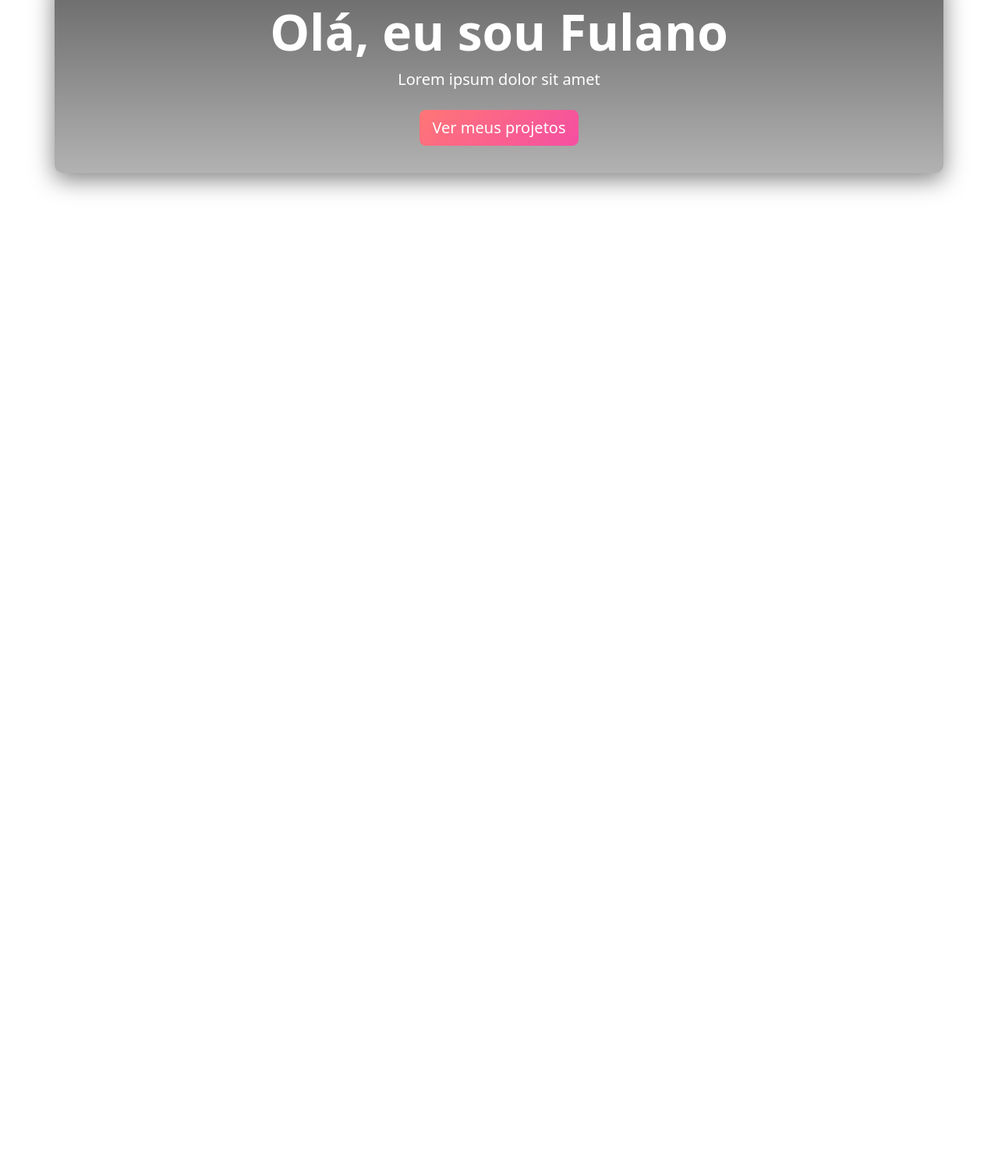
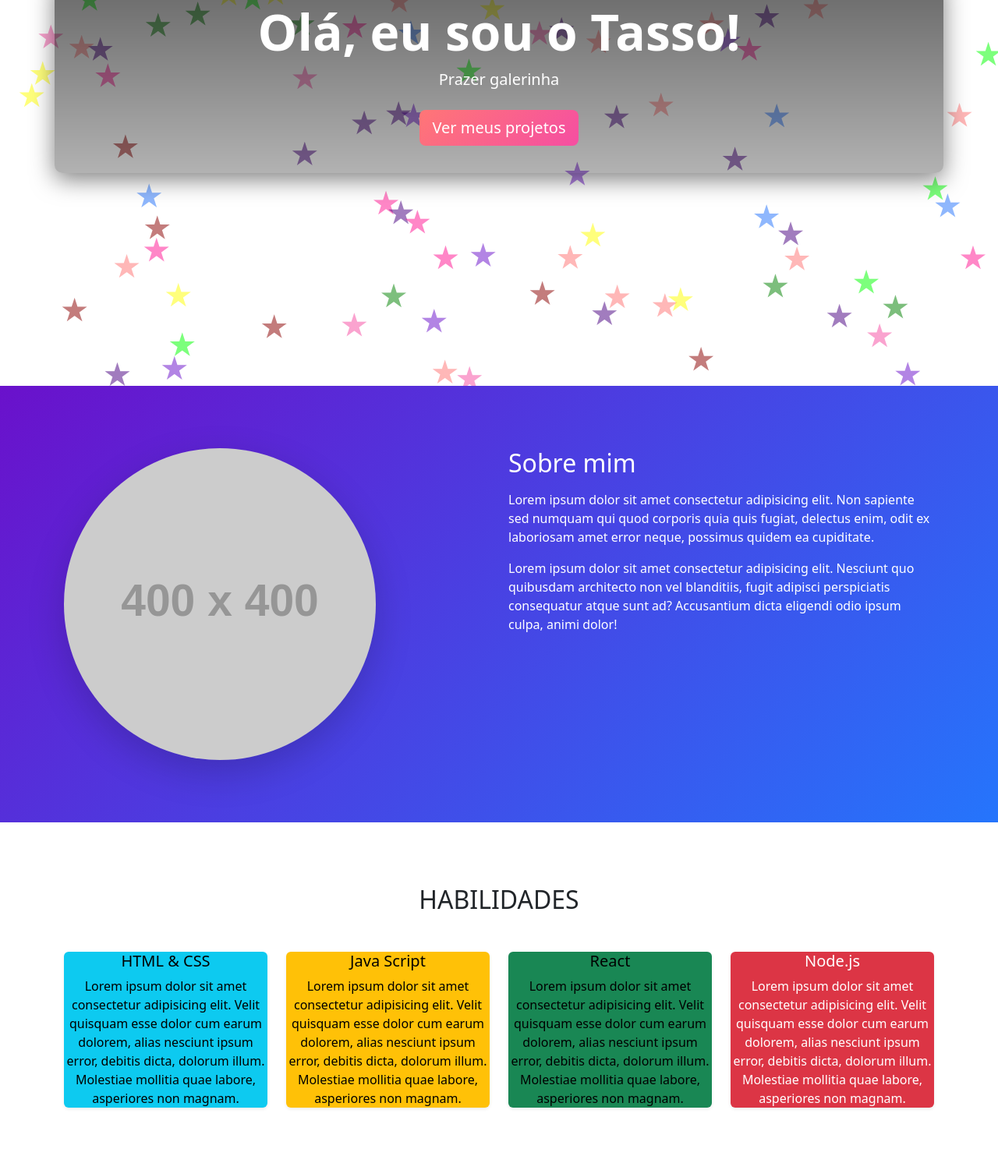
Before and after one commit to tassonogueira/portifolio-aula-14, a plain HTML site: page index.html in a window 1280 px wide. Shown: the part 305-1806 px from the top of the page at 78% size. Before the commit the page ends 800 px from the top, so only its background shows below. Drawn offline with nearby package versions, Linux system fonts and the light colour scheme; placeholder pictures from the web are drawn by us; animation ran at ten frames a second.

Commit message:
WIP: SEÇÃO HABILIDADES

```diff
--- a/index.html
+++ b/index.html
@@ -1,33 +1,25 @@
 <!DOCTYPE html>
 <html lang="pt-br">
+
 <head>
   <meta charset="UTF-8" />
   <meta name="viewport" content="width=device-width, initial-scale=1.0" />
   <title>Portifólio - Senac</title>
-    <link
-      href="https://cdn.jsdelivr.net/npm/bootstrap@5.3.2/dist/css/bootstrap.min.css"
-      rel="stylesheet" />
+  <link href="https://cdn.jsdelivr.net/npm/bootstrap@5.3.2/dist/css/bootstrap.min.css" rel="stylesheet" />
 
-    <link
-      href="https://cdn.jsdelivr.net/npm/aos@2.3.4/dist/aos.css"
-      rel="stylesheet" />
+  <link href="https://cdn.jsdelivr.net/npm/aos@2.3.4/dist/aos.css" rel="stylesheet" />
 
   <link rel="stylesheet" href="./src/assets/css/styles.css" />
 </head>
+
 <body>
 
   <!-- Navbar -->
   <nav class="navbar navbar-expand-lg navbar-dark bg-primary fixed-top">
     <div class="container">
       <a class="navbar-brand" href="#">Portifólio</a>
-          <button class="navbar-toggler"
-            type="button"
-            data-bs-toggle="collapse"
-            data-bs-target="#navbarNav"
-            aria-controls="navbarNav"
-            aria-expanded="false"
-            aria-label="Toggle navigation"
-        >
+      <button class="navbar-toggler" type="button" data-bs-toggle="collapse" data-bs-target="#navbarNav"
+        aria-controls="navbarNav" aria-expanded="false" aria-label="Toggle navigation">
         <span class="navbar-toggler-icon"></span>
       </button>
       <div class="collapse navbar-collapse" id="navbarNav">
@@ -36,15 +28,13 @@
             <a class="nav-link" href="#sobre">Sobre</a>
           </li>
           <li class="nav-item">
-                <a class="nav-link" href="#habilidades">Habilitades</a>
+            <a class="nav-link" href="#habilidades">Habilidades</a>
           </li>
           <li class="nav-item">
             <a class="nav-link" href="#projetos">Projetos</a>
           </li>
           <li class="nav-item">
-                <a class="nav-link" href="#contato"
-                    data-bs-toggle="modal"
-                    data-bs-target="#contatoModal">Contato</a>
+            <a class="nav-link" href="#contato" data-bs-toggle="modal" data-bs-target="#contatoModal">Contato</a>
           </li>
         </ul>
       </div>
@@ -55,18 +45,133 @@
   <header>
     <div id="particles-js"></div>
     <div class="container bg-container" data-aos="fade-up">
-            <h1 class="display-3 fw-bold">Olá, eu sou Fulano</h1>
-            <p class="lead mb-4">Lorem ipsum dolor sit amet</p>
+      <h1 class="display-3 fw-bold">Olá, eu sou o Tasso!</h1>
+      <p class="lead mb-4">Prazer galerinha</p>
       <a href="#projetos" class="btn btn-gradient btn-lg">Ver meus projetos</a>
     </div>
   </header>
+
+   <!-- Sobre -->
+   <section id="sobre" class="bg-gradient-purple" data-aos="fade-right">
+  <div class="container">
+    <div class="row alignítems-center text-center text-md-start">
+      <div class="col-md-6 mb-4 mb-md-0">
+        <img src="https://placehold.co/400x400/png" alt="foto de perfil"
+          class="img-fluid rounded-circle shadow-lg">
+    </div>
+    <div class="col-md-6">
+      <h2 class="mb-3">Sobre mim</h2>
+      <p>
+         Lorem ipsum dolor sit amet consectetur adipisicing elit. Non sapiente sed
+          numquam qui quod corporis quia quis fugiat, delectus enim, odit ex laboriosam
+          amet error neque, possimus quidem ea cupiditate.
+
+      </p>
+
+      <p>
+
+         Lorem ipsum dolor sit amet consectetur adipisicing elit. Nesciunt quo quibusdam architecto non vel blanditiis,
+        fugit adipisci perspiciatis consequatur atque sunt ad? Accusantium dicta eligendi odio ipsum culpa, animi dolor!
+       </p>
+
+    </div>
+  </div>
+</div>
+</section>
+<section id="Habilidades" class="bg-gradient-pink"  data-aos="fade-left">
+
+  <div class="container">
+    <h2 class="text-center mb-5"> HABILIDADES</h2>
+      <div class="row g-4 text-center">
+
+        <div class="col-md-3" data-aos="zoom-in"  data-aos-delay="100">
+          <div  class="card h-100 card-hover shadow-sm border-0 bg-info text-black">
+            <h5 class="card-title">HTML & CSS</h5>
+             <p class="card-text">
+
+          Lorem ipsum dolor sit amet consectetur adipisicing elit. Velit quisquam esse dolor cum earum dolorem,
+           alias nesciunt ipsum error, debitis dicta, dolorum illum. Molestiae mollitia quae labore, asperiores non magnam.
+        </p>
+
+        </div>
+        </div>
+
+
+       <div class="col-md-3" data-aos="zoom-in"  data-aos-delay="200">
+        <div  class="card h-100 card-hover shadow-sm border-0 bg-warning text-black">
+          <h5 class="card-title">Java Script</h5>
+           <p class="card-text">
+
+        Lorem ipsum dolor sit amet consectetur adipisicing elit. Velit quisquam esse dolor cum earum dolorem,
+         alias nesciunt ipsum error, debitis dicta, dolorum illum. Molestiae mollitia quae labore, asperiores non magnam.
+      </p>
+
+      </div>
+      </div>
+
+      <div class="col-md-3" data-aos="zoom-in"  data-aos-delay="300">
+        <div  class="card h-100 card-hover shadow-sm border-0 bg-success text-black">
+          <h5 class="card-title">React</h5>
+           <p class="card-text">
+
+        Lorem ipsum dolor sit amet consectetur adipisicing elit. Velit quisquam esse dolor cum earum dolorem,
+         alias nesciunt ipsum error, debitis dicta, dolorum illum. Molestiae mollitia quae labore, asperiores non magnam.
+      </p>
+
+      </div>
+      </div>
+
+      <div class="col-md-3" data-aos="zoom-in"  data-aos-delay="400">
+        <div  class="card h-100 card-hover shadow-sm border-0 bg-danger text-white">
+          <h5 class="card-title">Node.js</h5>
+           <p class="card-text">
+
+        Lorem ipsum dolor sit amet consectetur adipisicing elit. Velit quisquam esse dolor cum earum dolorem,
+         alias nesciunt ipsum error, debitis dicta, dolorum illum. Molestiae mollitia quae labore, asperiores non magnam.
+      </p>
+
+      </div>
+      </div>
+      </div>
+    </div>
+
+
+</section>
 
   <script src="https://cdn.jsdelivr.net/npm/bootstrap@5.3.2/dist/js/bootstrap.bundle.min.js"></script>
   <script src="https://cdn.jsdelivr.net/npm/aos@2.3.4/dist/aos.js"></script>
   <script src="https://cdn.jsdelivr.net/npm/particles.js@2.0.0/particles.min.js"></script>
 
   <script>
-        AOS.init({duration: 1000, once: true});
+    AOS.init({ duration: 1000, once: true });
+
+    particlesJS("particles-js", {
+    particles: {
+        number: {value: 90},
+        color: {value: ["#ff7676", "#F54ea2", "#6A11CB", "#2575FC", "#FFFF00","#008000","#8B0000", "#4B0082", "#FF1493", "#00FF00"]},
+        shape: {type: "star"},
+        opacity: {value: 0.3},
+        size: {value: 10},
+        move: {
+          enable: true,
+          speed: 3,
+          direction: "none"
+        },
+      },
+        interactivity: {
+          events: {
+            onhover:{
+              enable: true,
+              mode: "repulse"
+          }
+        }
+      }
+    });
+
   </script>
+
+
+
 </body>
+
 </html>
--- a/src/assets/css/styles.css
+++ b/src/assets/css/styles.css
@@ -1,7 +1,7 @@
 header{
     position: relative;
     min-height: 100vh;
-    color: #fff;
+    color: #ffffff;
     text-align: center;
     display: flex;
     justify-content: center;
@@ -40,3 +40,18 @@ header{
         opacity: 0.85;
     }
 }
+
+section{
+    padding: 80px 0;
+}
+
+body{
+    scroll-behavior: smooth;
+    font-family: "Segoe UI", 'Segoe UI', Tahoma, Geneva, Verdana, sans-serif"
+
+}
+
+.bg-gradient-purple{
+    background: linear-gradient(135deg, #6a11cb, #2575fc);
+    color: #fff;
+}
```
Lines whose indentation alone changed are shown as unchanged.
